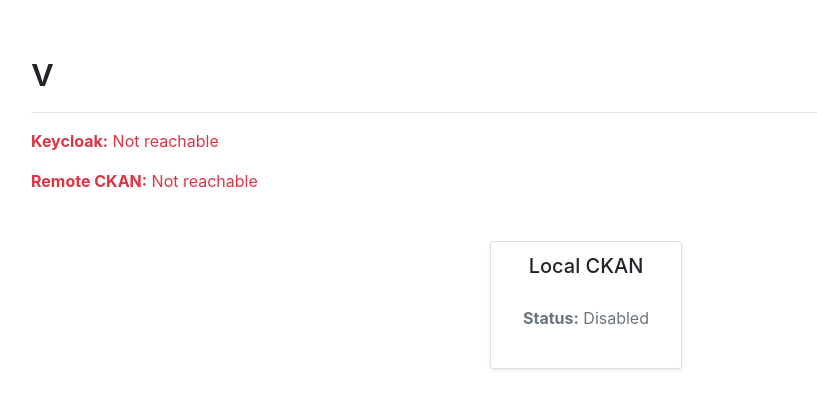
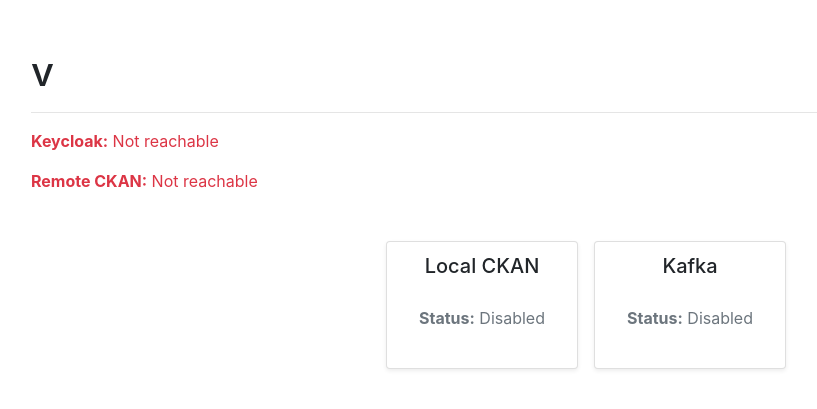
Before and after one commit to sci-ndp/pop, a Python web app: template api/templates/index.html in a window 1280 px wide. Shown: the part 56-465 px from the top of the page, without its empty margins (54-871 px from the left). Run offline with Jinja, Linux system fonts and the light colour scheme; the template is opened without the code that fills it, so the values that code supplies are empty; some libraries are stand-ins or nearby versions.

Commit message:
feat: align Kafka card styling with Local CKAN
- Implement Bootstrap card layout for Kafka section
- Display Kafka host and port when kafka_connection is enabled
- Show a "Status: Disabled" note when Kafka is not active
- Improve visual consistency across the dashboard

```diff
--- a/api/templates/index.html
+++ b/api/templates/index.html
@@ -69,18 +69,24 @@
       </div>
     </div>
 
-    <!-- Kafka -->
-    {% if kafka_info.kafka_connection %}
+    <!-- Kafka in a card with a similar style -->
     <div class="card card-square shadow-sm mx-2 my-2">
-        <div class="card-header card-header-custom">
-            <h5 class="card-title-custom">Kafka</h5>
-        </div>
-        <div class="card-body card-body-custom">
-            <p><strong>Host:</strong> {{ kafka_info.kafka_host }}</br>
-               <strong>Port:</strong> {{ kafka_info.kafka_port }}</p>
-        </div>
+    <div class="card-header card-header-custom">
+        <h5 class="card-title-custom">Kafka</h5>
     </div>
-    {% endif %}
+    <div class="card-body card-body-custom">
+        {% if kafka_info.kafka_connection %}
+        <p>
+            <strong>Host:</strong> {{ kafka_info.kafka_host }}<br/>
+            <strong>Port:</strong> {{ kafka_info.kafka_port }}
+        </p>
+        {% else %}
+        <p class="text-muted">
+            <strong>Status:</strong> Disabled
+        </p>
+        {% endif %}
+    </div>
+    </div>
 
     <!-- JupyterLab -->
     {% if use_jupyterlab %}
```
